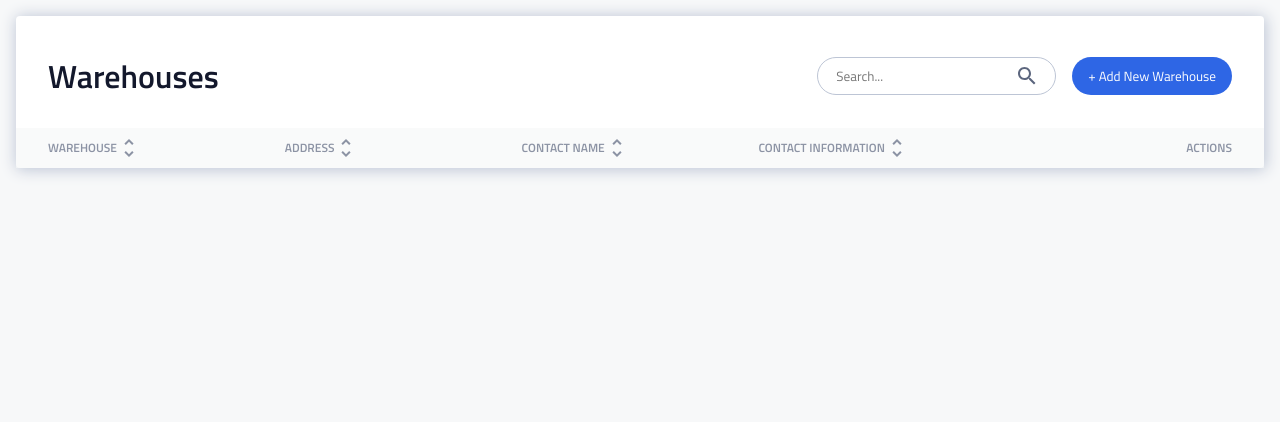
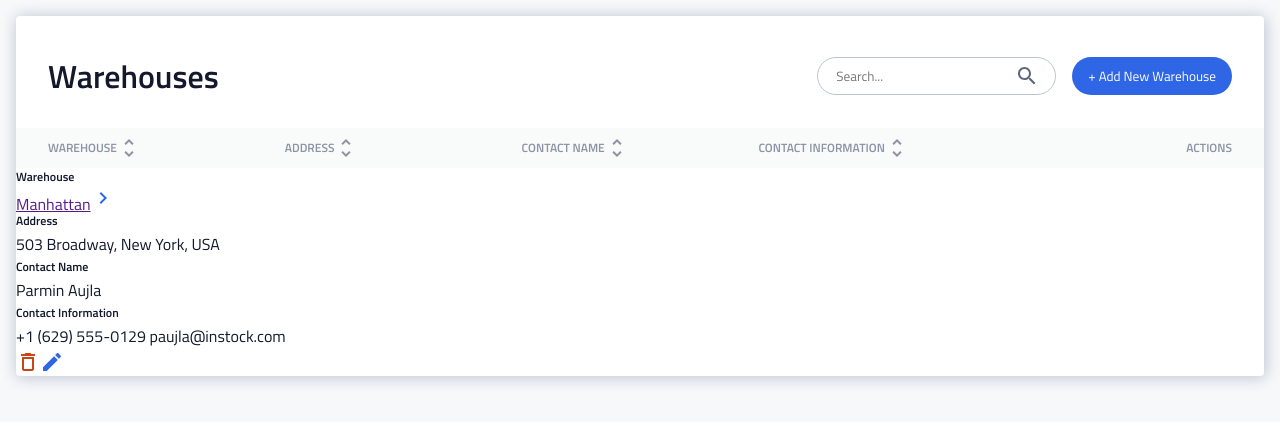
Before and after one commit to SimonMilord/instock_client, a React (Create React App) app: page / in a window 1280 px wide. Shown: the top 422 px of the page. Built offline with nearby package versions, Linux system fonts and the light colour scheme.

Commit message:
added structure for list item

```diff
--- a/src/components/WarehouseList/WarehouseList.jsx
+++ b/src/components/WarehouseList/WarehouseList.jsx
@@ -1,11 +1,43 @@
 import React, { Component } from 'react';
+import { Link } from 'react-router-dom';
 import "./WarehouseList.scss";
+import chevron from "../../assets/Icons/chevron_right-24px.svg";
+import trashCan from "../../assets/Icons/delete_outline-24px.svg";
+import editPen from "../../assets/Icons/edit-24px.svg";
 
 class WarehouseList extends Component {
   render() {
     return (
-      <div className='warehouseList'>
-
+      <div className='whList'>
+        <div className='whLi'>
+          <div className='whLi__box'>
+            <div className='whLi__subbox whLi__subbox--left'>
+              <div className='whLi__item whLi__item--link'>
+                <h4 className='whLi__label'>Warehouse</h4>
+                <Link className='whLi__link' path="/">Manhattan</Link>
+                <img className='whLi__link-icon' src={chevron} alt="chevron"></img>
+              </div>
+              <div className='whLi__item'>
+                <h4 className='whLi__label'>Address</h4>
+                <p className='whLi__info'>503 Broadway, New York, USA</p>
+              </div>
+            </div>
+            <div className='whLi__subbox whLi__subbox--right'>
+              <div className='whLi__item'>
+                <h4 className='whLi__label'>Contact Name</h4>
+                <p className='whLi__info'>Parmin Aujla</p>
+              </div>
+              <div className='whLi__item'>
+                <h4 className='whLi__label'>Contact Information</h4>
+                <p className='whLi__info'>+1 (629) 555-0129 paujla@instock.com</p>
+              </div>
+            </div>
+          </div>
+          <div className='whLi__actions'>
+            <img className="whLi__deleteBtn" src={trashCan} alt="trash can icon"></img>
+            <img className="whLi__editBtn" src={editPen} alt="edit pen icon"></img>
+          </div>
+        </div>
       </div>
     );
   }
```
Also changed, not shown: src/pages/WarehousesPage/WarehousesPage.scss (line endings or trailing spaces).
